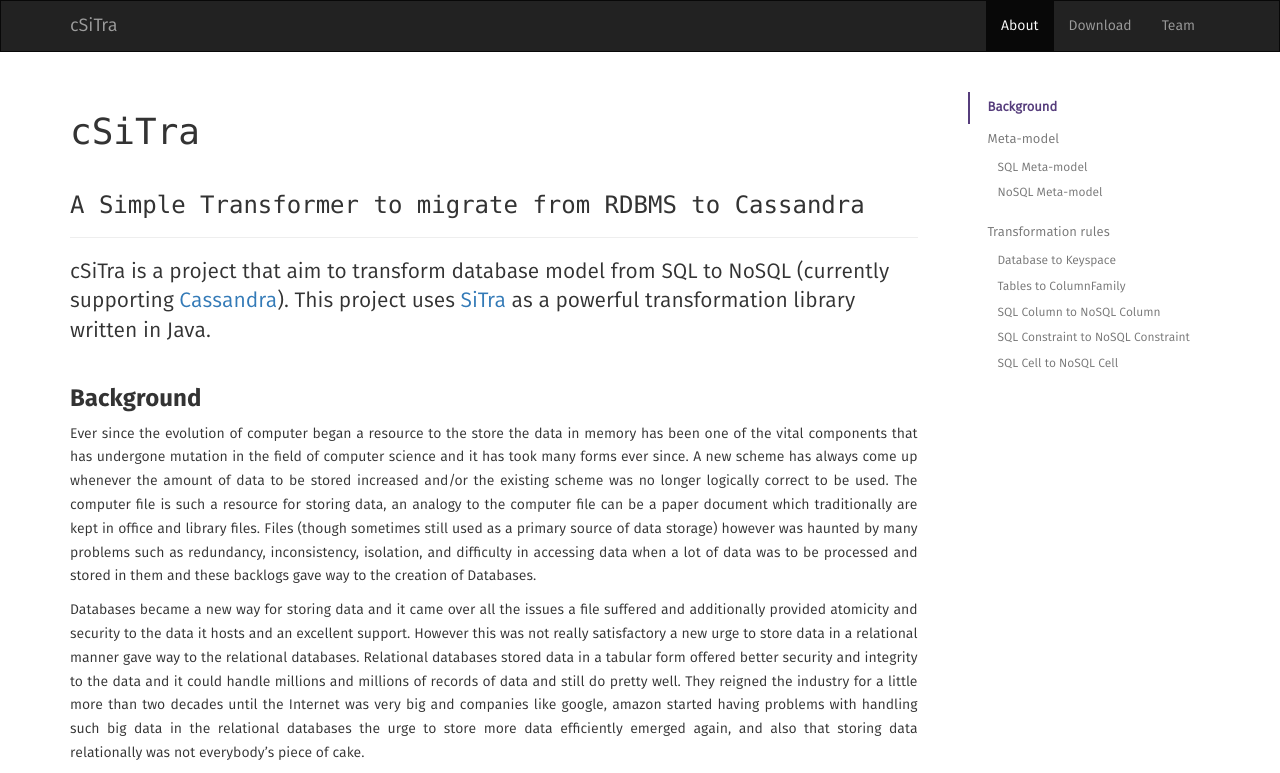
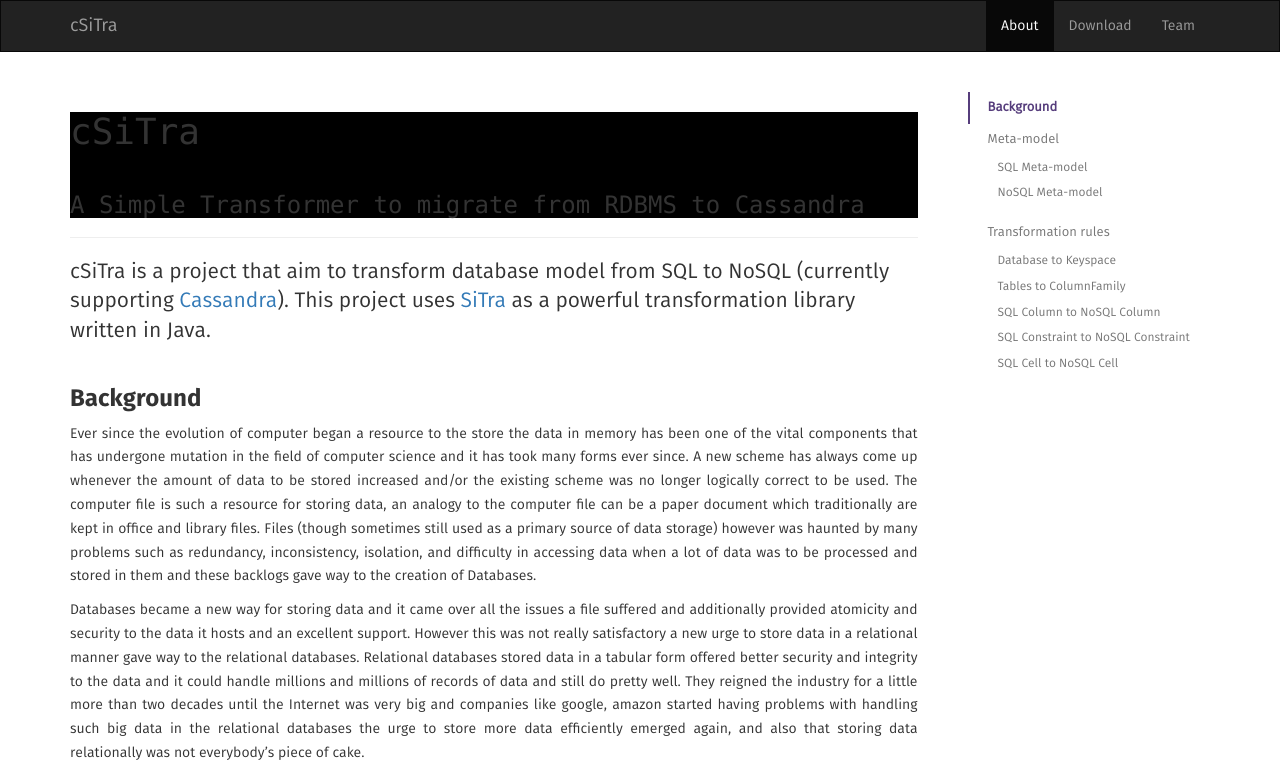
Before and after one commit to cSiTra/csitra.github.io, a plain HTML site: page index.html in a window 1280 px wide. Shown: the top 773 px of the page. Drawn offline with nearby package versions, Linux system fonts and the light colour scheme.

Commit message:
Update index.html

```diff
--- a/index.html
+++ b/index.html
@@ -20,6 +20,15 @@
       <script src="https://oss.maxcdn.com/html5shiv/3.7.2/html5shiv.min.js"></script>
       <script src="https://oss.maxcdn.com/respond/1.4.2/respond.min.js"></script>
     <![endif]-->
+
+    <style>
+    .black {
+      background-color:#000
+
+    }
+</style>
+
+
   </head>
 
   <body>
@@ -51,8 +60,10 @@
       <div class="row">
         <div class="col-md-9" id="content">
           <div class="page-header">
+            <div class="black">
             <h1 style="font-family:Lucida Console" >cSiTra</h1>
             <h3 style="font-family:Lucida Console" >A Simple Transformer to migrate from RDBMS to Cassandra</h3>
+            </div>
           </div>
           <p class="lead">cSiTra is a project that aim to transform database model from SQL to NoSQL (currently supporting <a href="http://cassandra.apache.org">Cassandra</a>). This project uses <a href="http://baserg.github.io/sitra/">SiTra</a> as a powerful transformation library written in Java.</p>
 
```
